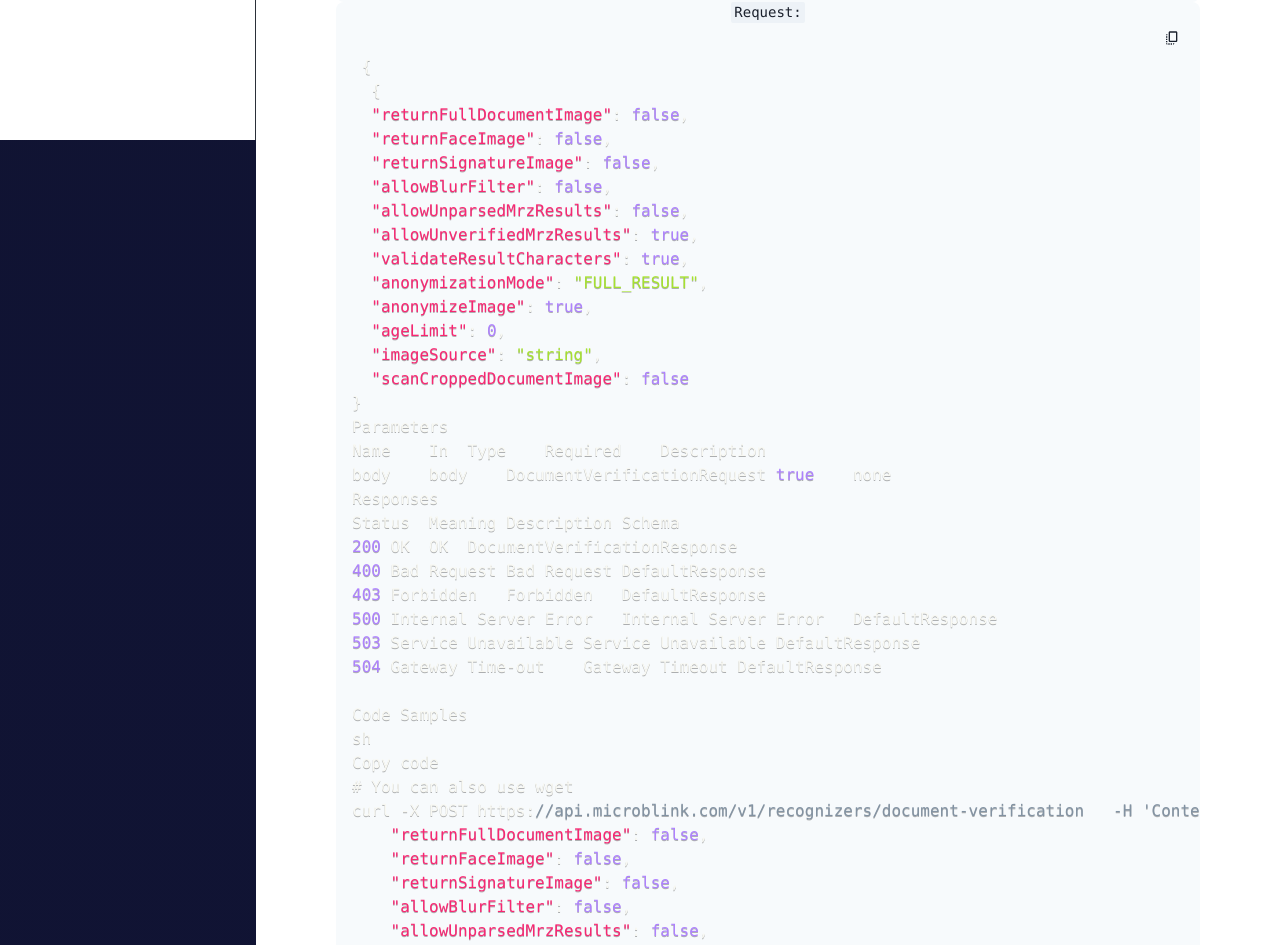
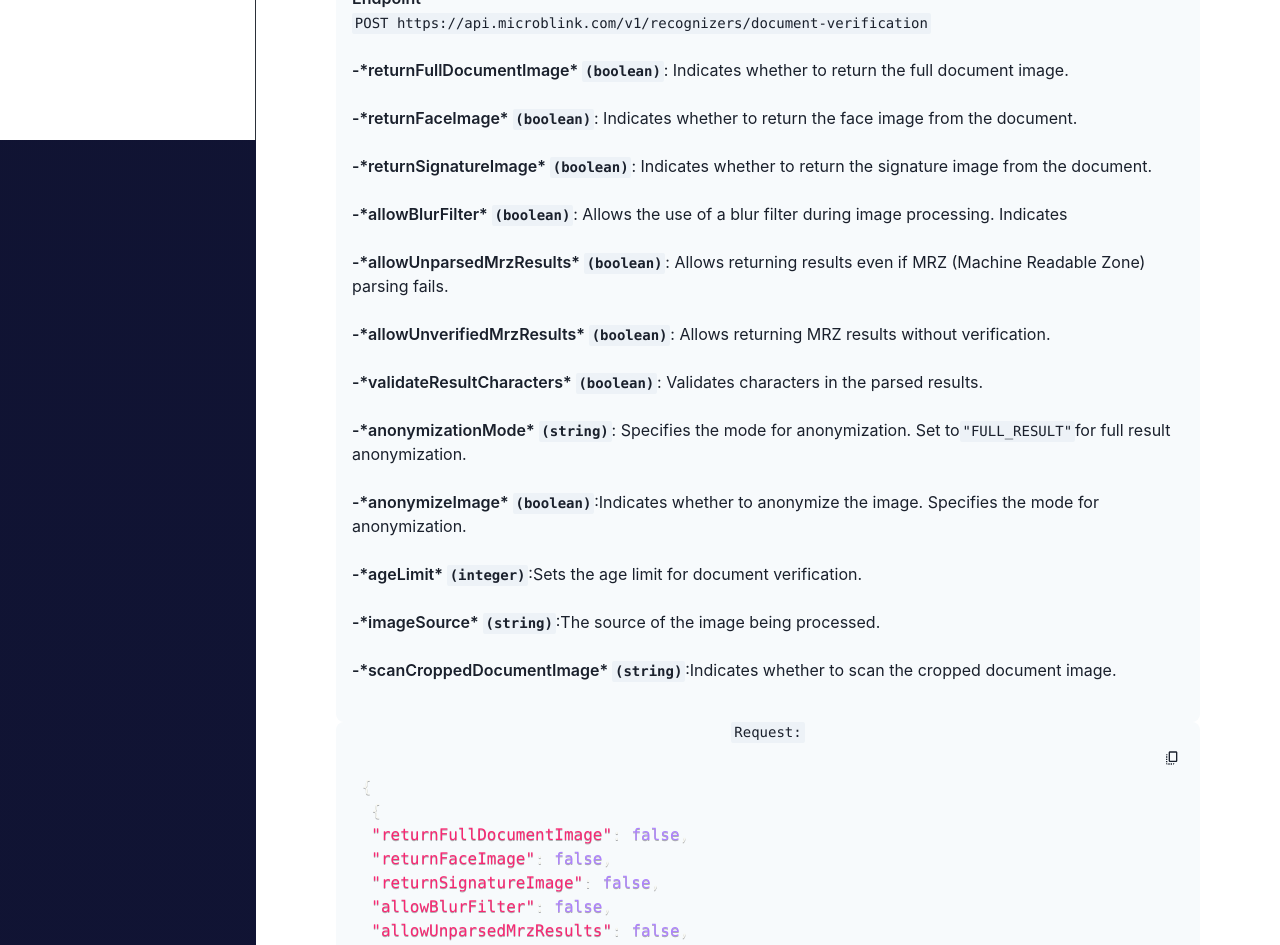
Before and after one commit to Shazabch/documentation-website, a Next.js app: page / in a window 1280 px wide. Shown: the part 660-1605 px from the top of the page. Built offline with nearby package versions, Linux system fonts and the light colour scheme.

Commit message:
add: api data

```diff
--- a/components/data/content/Australia_Verification_Services/Australia_Verification_Services/index.jsx
+++ b/components/data/content/Australia_Verification_Services/Australia_Verification_Services/index.jsx
@@ -91,6 +91,102 @@ const Details = () => {
         <br />
         Authorization: &nbsp;
         <Code>{`{{ accessToken }}`}</Code>&nbsp;
+        <br />
+        <Text fontWeight="600" fontSize="16">
+          Endpoint
+        </Text>
+        <Code>{`
+        POST https://api.microblink.com/v1/recognizers/document-verification
+        `}</Code>
+        <br />
+        <br />
+        <Text>
+          <Text as="span" fontWeight={600}>
+            -*returnFullDocumentImage* <Code>(boolean)</Code>
+          </Text>
+          : Indicates whether to return the full document image.
+        </Text>
+        <br />
+        <Text>
+          <Text as="span" fontWeight={600}>
+            -*returnFaceImage* <Code>(boolean)</Code>
+          </Text>
+          : Indicates whether to return the face image from the document.
+        </Text>
+        <br />
+        <Text>
+          <Text as="span" fontWeight={600}>
+            -*returnSignatureImage* <Code>(boolean)</Code>
+          </Text>
+          : Indicates whether to return the signature image from the document.
+        </Text>
+        <br />
+        <Text>
+          <Text as="span" fontWeight={600}>
+            -*allowBlurFilter* <Code>(boolean)</Code>
+          </Text>
+          : Allows the use of a blur filter during image processing. Indicates
+        </Text>
+        <br />
+        <Text>
+          <Text as="span" fontWeight={600}>
+            -*allowUnparsedMrzResults* <Code>(boolean)</Code>
+          </Text>
+          : Allows returning results even if MRZ (Machine Readable Zone) parsing
+          fails.
+        </Text>
+        <br />
+        <Text>
+          <Text as="span" fontWeight={600}>
+            -*allowUnverifiedMrzResults* <Code>(boolean)</Code>
+          </Text>
+          : Allows returning MRZ results without verification.
+        </Text>
+        <br />
+        <Text>
+          <Text as="span" fontWeight={600}>
+            -*validateResultCharacters* <Code>(boolean)</Code>
+          </Text>
+          : Validates characters in the parsed results.
+        </Text>
+        <br />
+        <Text>
+          <Text as="span" fontWeight={600}>
+            -*anonymizationMode* <Code>(string)</Code>
+          </Text>
+          : Specifies the mode for anonymization. Set to
+          <Code>"FULL_RESULT"</Code>for full result anonymization.
+        </Text>
+        <br />
+        <Text>
+          <Text as="span" fontWeight={600}>
+            -*anonymizeImage* <Code>(boolean)</Code>
+          </Text>
+          :Indicates whether to anonymize the image. Specifies the mode for
+          anonymization.
+        </Text>
+        <br />
+        <Text>
+          <Text as="span" fontWeight={600}>
+            -*ageLimit* <Code>(integer)</Code>
+          </Text>
+          :Sets the age limit for document verification.
+        </Text>
+        <br />
+        <Text>
+          <Text as="span" fontWeight={600}>
+            -*imageSource* <Code>(string)</Code>
+          </Text>
+          :The source of the image being processed.
+        </Text>
+        <br />
+        <Text>
+          <Text as="span" fontWeight={600}>
+            -*scanCroppedDocumentImage* <Code>(string)</Code>
+          </Text>
+          :Indicates whether to scan the cropped document image.
+        </Text>
+        <br />
       </Text>
     </VStack>
   );
@@ -112,22 +208,19 @@ const Example = () => {
   "imageSource": "string",
   "scanCroppedDocumentImage": false
 }
-Parameters
-Name	In	Type	Required	Description
-body	body	DocumentVerificationRequest	true	none
-Responses
-Status	Meaning	Description	Schema
-200	OK	OK	DocumentVerificationResponse
-400	Bad Request	Bad Request	DefaultResponse
-403	Forbidden	Forbidden	DefaultResponse
-500	Internal Server Error	Internal Server Error	DefaultResponse
-503	Service Unavailable	Service Unavailable	DefaultResponse
-504	Gateway Time-out	Gateway Timeout	DefaultResponse
 
-Code Samples
+  }`;
+
+  const response = `{
+- *200 OK*: The request was successful, and the response contains the document verification results.
+- *400 Bad Request*: The request was invalid.
+- *403 Forbidden*: Access to the resource is forbidden.
+- *500 Internal Server Error*: The server encountered an error processing the request.
+- *503 Service Unavailable*: The service is temporarily unavailable.
+- *504 Gateway Time-out*: The gateway timed out while processing the request.
+Using curl:
+
 sh
-Copy code
-# You can also use wget
 curl -X POST https://api.microblink.com/v1/recognizers/document-verification \
   -H 'Content-Type: application/json' \
   -H 'Accept: application/json' \
@@ -146,10 +239,11 @@ curl -X POST https://api.microblink.com/v1/recognizers/document-verification \
     "scanCroppedDocumentImage": false
   }'
 
-  }`;
 
-  const response = `{
- {
+#### Sample Response
+
+json
+{
   "executionId": "string",
   "finishTime": "string",
   "startTime": "string",
@@ -334,7 +428,9 @@ curl -X POST https://api.microblink.com/v1/recognizers/document-verification \
               "day": 0,
               "month": 0,
               "year": 0,
-              "successfullyParsed": true,
+              "
+
+successfullyParsed": true,
               "originalString": "string"
             },
             "expiryDate": {
@@ -448,7 +544,7 @@ curl -X POST https://api.microblink.com/v1/recognizers/document-verification \
     "mothersName": "string"
   }
 }
-  }`;
+}`;
   const { onCopy, hasCopied } = useClipboard(JSON.stringify(jsonCode, null, 2));
   const [showTransition, setShowTransition] = useState(false);
   const bgColor = useColorModeValue("gray.50", "whiteAlpha.200");
```
